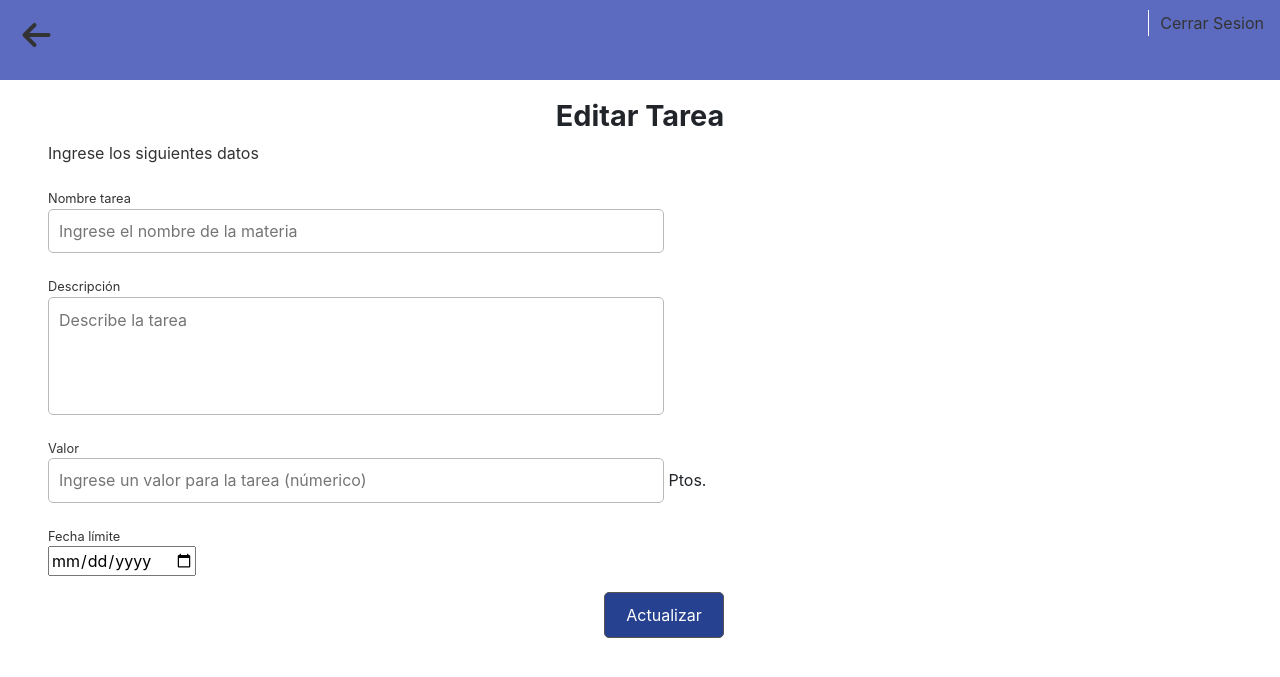
After one commit to josehiki/soe, a PHP site: template views/teacherTareaEdit.twig in a window 1280 px wide. The commit adds this page. Shown: the top 677 px of the page. Run offline with PHP 8.4, Linux system fonts and the light colour scheme; the template is opened without the code that fills it, so the values that code supplies are empty; some libraries are stand-ins or nearby versions.

Commit message:
Agregado actualizar una tarea

```diff
--- a/views/teacherClass.twig
+++ b/views/teacherClass.twig
@@ -33,7 +33,8 @@
                 </span>
             </div>
             {% for tarea in listTareas %}
-                <div class="tarea">
+                <div class="tarea"><br>
+                    <h6>Nueva Tarea</h6>
                     <h3><a class="tarea_Link" href="/soe/profesor/tarea/{{idClase}}/d/{{tarea._id}}">{{tarea.nombre}}</a></h3>
                     <span class="tarea_span">Fecha límite: {{tarea.fechaLimite}}</span>
                 </div>
--- a/views/teacherTareaDetail.twig
+++ b/views/teacherTareaDetail.twig
@@ -23,7 +23,7 @@
             <h1 class="content_Title_Clase">{{nombreMateria}} <span class="secuencia_title">Secuencia: {{secuencia}}</span></h1>
             <div class="menu_Actividad menu_Actividad_Detail">
                 <span class="tag_Menu_Actividad tag_Tarea_Detail">
-                    <a href="">Editar</a>
+                    <a href="/soe/profesor/tarea/{{idClase}}/edit/{{tarea._id}}">Editar</a>
                 </span>
                 <span class="tag_Menu_Actividad tag_Tarea_Detail eliminar" onclick="showModal()">
                     Eliminar
--- /dev/null
+++ b/views/teacherTareaEdit.twig
@@ -0,0 +1,48 @@
+{% include 'css/estilos.twig' %}
+{% include 'css/profesor_CSS.twig' %}
+<!DOCTYPE html>
+<html>
+	<head>
+		<title>Soe</title>
+        <link rel="stylesheet" href="https://stackpath.bootstrapcdn.com/bootstrap/4.1.2/css/bootstrap.min.css" integrity="sha384-Smlep5jCw/wG7hdkwQ/Z5nLIefveQRIY9nfy6xoR1uRYBtpZgI6339F5dgvm/e9B" crossorigin="anonymous">
+		<script src='https://kit.fontawesome.com/a076d05399.js'></script>
+		{% block estilo %}{% endblock %}
+        {% block profesor_CSS %}{% endblock %}
+	</head>
+	<body>
+		<div class="header header_Usuario" >
+            <a href="/soe/profesor/tarea/{{idClase}}/d/{{tarea._id}}" class="etiqueta_Cerrar_Sesion etiqueta_Atras">
+				<i class='fas fa-arrow-left'></i>
+			</a>
+			<p class="header_p"  id="nombreUsuario">{{username}}</p>
+			<span>
+				<a href="/soe/logout" class="etiqueta_Cerrar_Sesion">Cerrar Sesion</a>
+			</span>
+		</div>
+        <div class="content content_Clase">
+            <h2 class="content_Title_Menus">Editar Tarea</h2>
+			<form class="nueva_Tarea" method="post" action="/soe/profesor/tarea/e">
+				<span class="instrucciones">Ingrese los siguientes datos</span><br><br>
+				<input name="idClase" value="{{idClase}}" style="display: none;" />
+				<input name="idTarea" value="{{tarea._id}}" style="display: none;" />
+				<span class="span">Nombre tarea</span>
+				<input type="text" name="nombreTarea" value="{{tarea.nombre}}" class="input_Text input_Text_Teacher" placeholder="Ingrese el nombre de la materia" required/><br>
+				<span class="span">Descripción</span>
+				<textarea name="descripcionTarea" class="text_Area input_Text_Teacher" placeholder="Describe la tarea" rows="4" cols="50" required>{{tarea.descripcion}}</textarea><br>
+				<span class="span">Valor</span><br>
+				<input type="text" name="valor" value="{{tarea.valor}}" class="input_Text input_Text_Teacher" placeholder="Ingrese un valor para la tarea (númerico)" style="display: inline;"/><span>&nbsp;Ptos.</span><br><br>
+				<span class="span">Fecha límite</span><br>
+				<input type="date" id="myDate" value="{{tarea.fechaLimite}}" name="fechaLimite" required/>
+				<button class="boton boton_Usuario">Actualizar</button>
+			</form>
+		</div>
+    </body>
+	<script>
+		var today = new Date();
+		var dd = String(today.getDate()).padStart(2, '0');
+		var mm = String(today.getMonth() + 1).padStart(2, '0'); //January is 0!
+		var yyyy = today.getFullYear();
+		today = yyyy + '-' + mm + '-' + dd;
+		document.getElementById("myDate").min = today;
+	</script>
+</html>
```
Also changed, not shown: app/Controllers/TeacherClassController.php (+25 -2 lines), public/index.php (+12 -1 lines).
